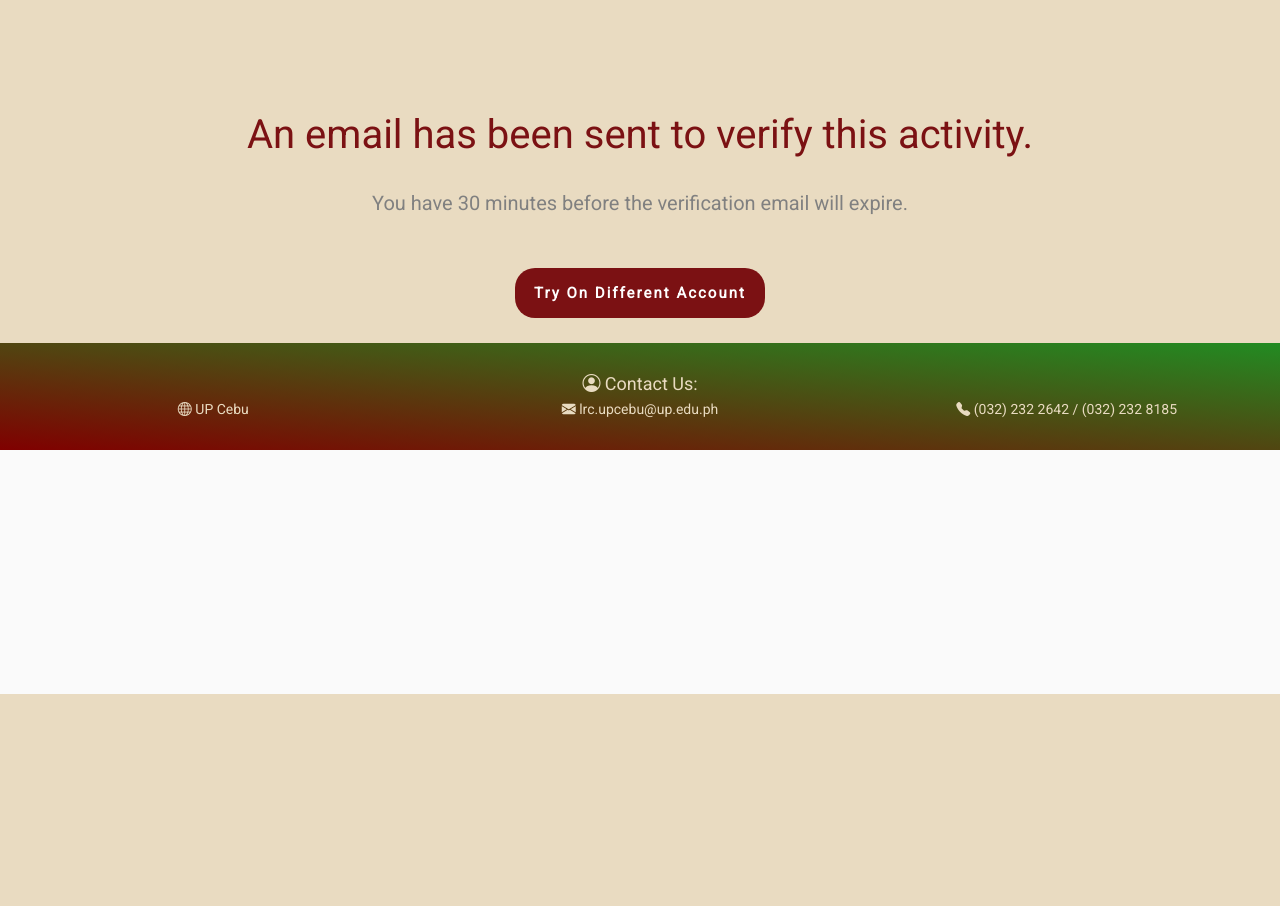
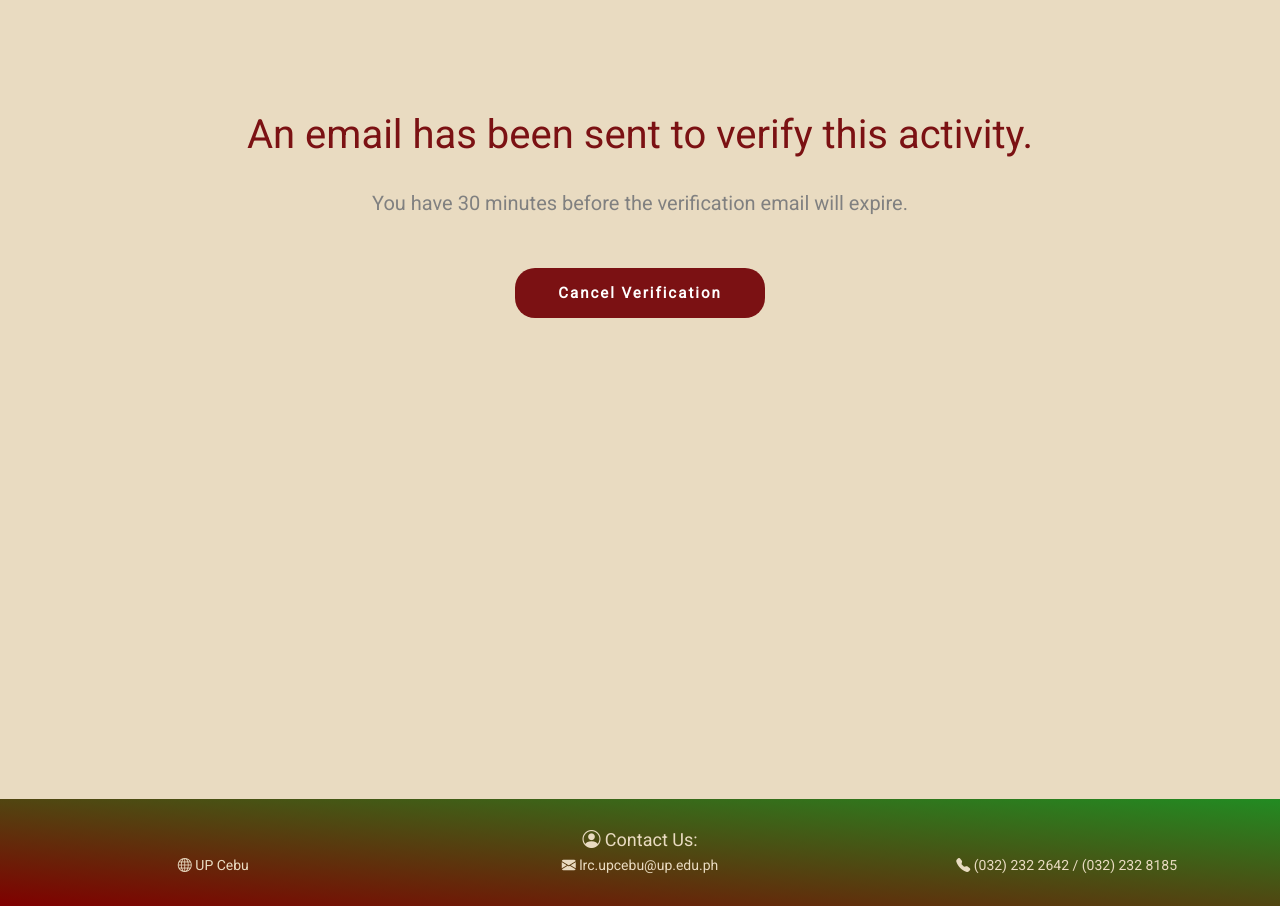
Before and after one commit to CMSC-129C-Projects/UP-HIGH-SET, a CodeIgniter 4 app: the page made by app/Views/verification/verification.php in a window 1280 px wide. Shown: the part 106-1012 px from the top of the page. Before the commit the page ends 800 px from the top, so only its background shows below. Run offline with PHP 8.4 and a stand-in for CodeIgniter, Linux system fonts and the light colour scheme; the template is opened without the code that fills it, so the values that code supplies are empty; some libraries are stand-ins or nearby versions.

Commit message:
fixed verification

```diff
--- a/app/Views/verification/verification.php
+++ b/app/Views/verification/verification.php
@@ -1,12 +1,12 @@
 <?= $this->extend('template/default');?>
 
 <?= $this->section('content');?>
-    <div class="container-fluid" style="padding:10px">
+    <div class="container-fluid" style="padding:10px; height:100vh;">
         <div class="heading text-center">
             <h1 style="margin-top: 5.2rem; margin-bottom: -3%;"> An email has been sent to verify this activity. <h1>
             <h2 style="color:grey"> You have 30 minutes before the verification email will expire. <h2>
             <br><br>
-            <a href="<?=base_url();?>/dashboard/logout"><button class="button" style="height:50px; font-size: 15px;">Try on Different Account</button></a>
+            <a href="<?=base_url();?>/dashboard/logout"><button class="button" style="height:50px; font-size: 15px;">Cancel Verification</button></a>
         </div>
     </div>
 <?= $this->endSection();?>
```
